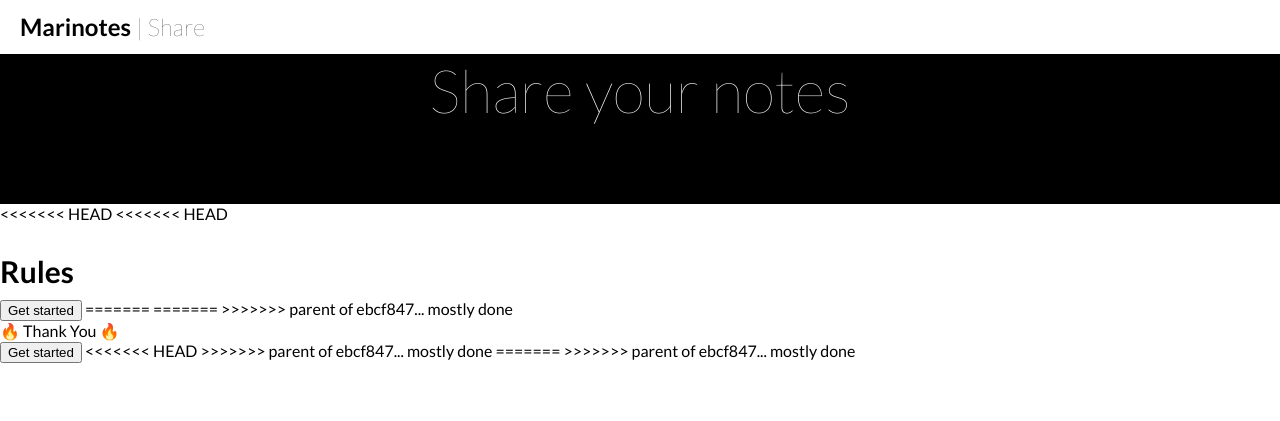
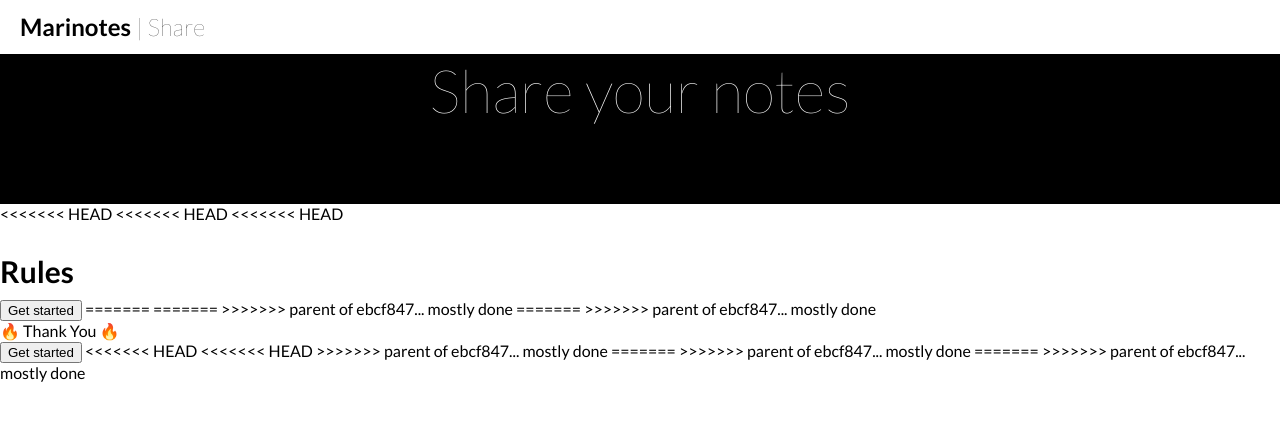
Before and after one commit to rhotter/marinotes, a Flask app: page /share in a window 1280 px wide. Shown: the top 421 px of the page. Run offline with Flask 2, Linux system fonts and the light colour scheme.

Commit message:
j
This reverts commit ebcf84747b31c391f699baf1f059ea4dfc6c9fe4.

```diff
--- a/static/css/share.css
+++ b/static/css/share.css
@@ -63,7 +63,10 @@ h3 {
 	display: none;
 <<<<<<< HEAD
 <<<<<<< HEAD
+<<<<<<< HEAD
 =======
+=======
+>>>>>>> parent of ebcf847... mostly done
 =======
 >>>>>>> parent of ebcf847... mostly done
 	line-height: 30px;
@@ -96,6 +99,10 @@ h3 {
 	z-index: 1;
 <<<<<<< HEAD
 <<<<<<< HEAD
+<<<<<<< HEAD
+=======
+	top: 6px;
+>>>>>>> parent of ebcf847... mostly done
 =======
 	top: 6px;
 >>>>>>> parent of ebcf847... mostly done
--- a/templates/share.html
+++ b/templates/share.html
@@ -19,9 +19,12 @@
 		<div class="shareBody">
 <<<<<<< HEAD
 <<<<<<< HEAD
+<<<<<<< HEAD
 			<h3>Rules</h3>
 			<button type="button" onclick="nextStep()" id="startButton"> Get started </button>
 =======
+=======
+>>>>>>> parent of ebcf847... mostly done
 =======
 >>>>>>> parent of ebcf847... mostly done
 			<div class="shareHead"> 🔥 Thank You 🔥</div>
@@ -29,6 +32,9 @@
 			<button type="button" onclick="nextStep()" id="startButton"> Get started </button> 	<!-- obsolute but neccesary -->
 
 <<<<<<< HEAD
+<<<<<<< HEAD
+>>>>>>> parent of ebcf847... mostly done
+=======
 >>>>>>> parent of ebcf847... mostly done
 =======
 >>>>>>> parent of ebcf847... mostly done
@@ -42,7 +48,11 @@
 				<div class="buttonHolder">
 <<<<<<< HEAD
 <<<<<<< HEAD
+<<<<<<< HEAD
 					<button type="button" disabled onclick="prevStep()">previous</button>
+=======
+					<button style="display: hidden;" type="button" disabled onclick="prevStep()">previous</button>
+>>>>>>> parent of ebcf847... mostly done
 =======
 					<button style="display: hidden;" type="button" disabled onclick="prevStep()">previous</button>
 >>>>>>> parent of ebcf847... mostly done
```
